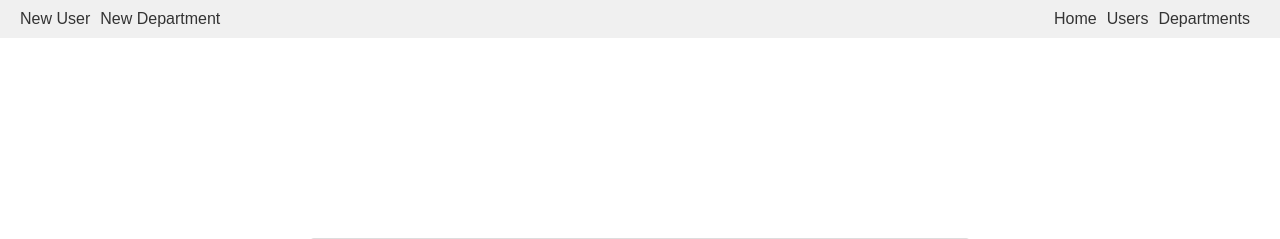
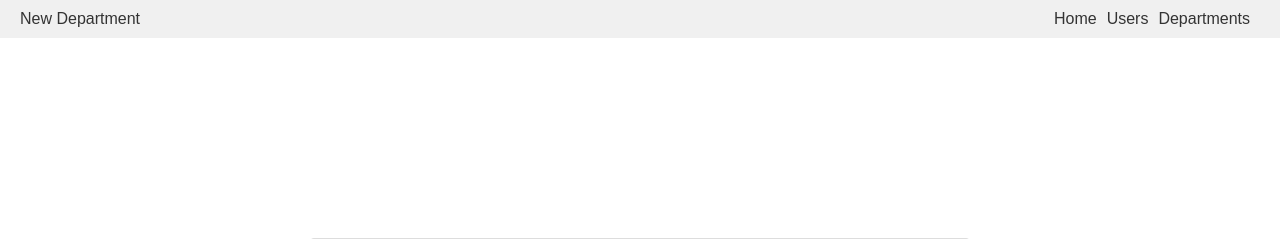
Before and after one commit to MikaK1994/Web-ohjelmointi, a Flask app: page /users/new in a window 1280 px wide. Shown: the top 239 px of the page. Run offline with Flask 3, Linux system fonts and the light colour scheme; data comes from the database, SQL or seed files in the repository.

Commit message:
Deleted redundant New user link from New user page

```diff
--- a/templates/users/new.html
+++ b/templates/users/new.html
@@ -124,7 +124,6 @@
 
     <header>
         <div class="left-links">
-            <a href="/users/new">New User</a>
             <a href="/departments/new">New Department</a>
         </div>
         <div class="right-links">
```
